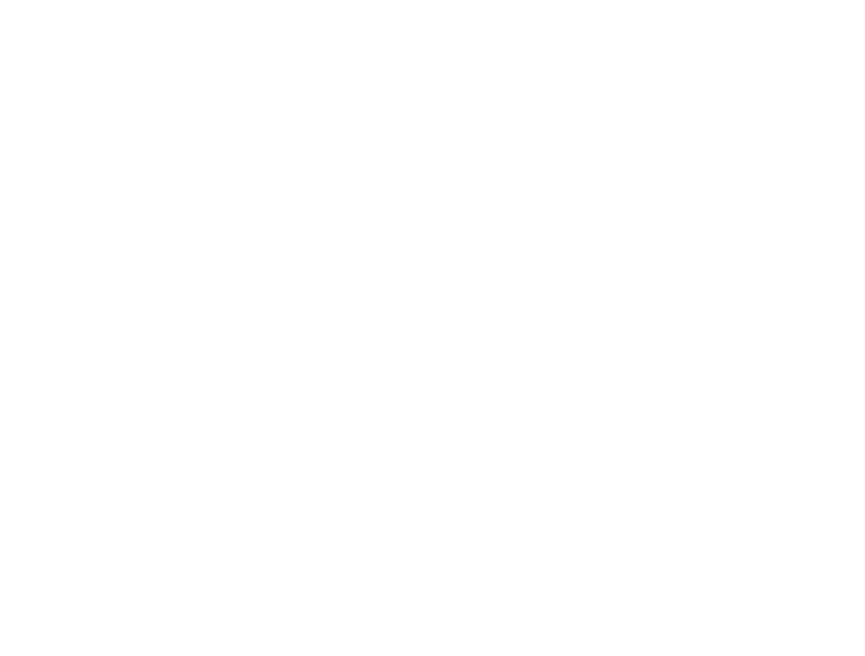
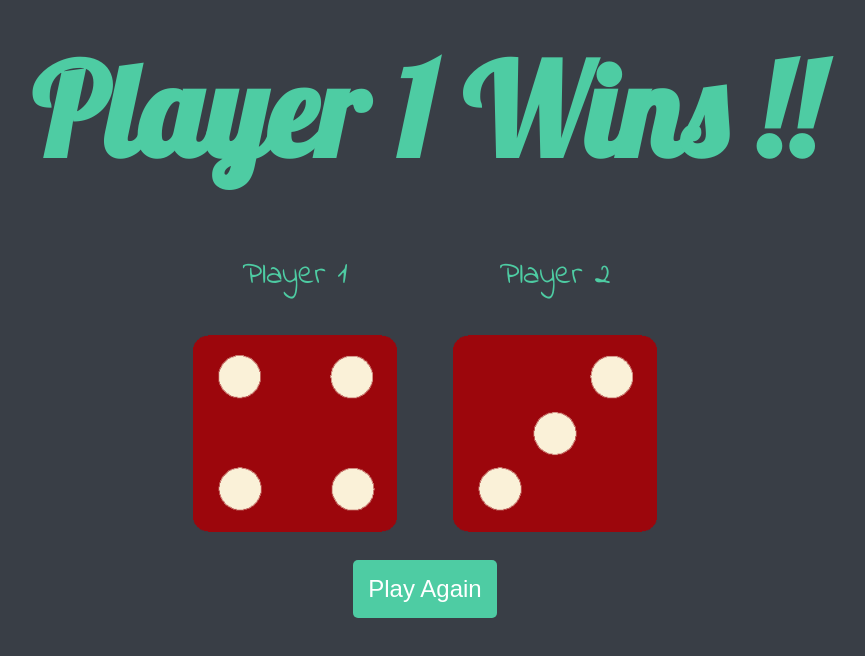
Before and after one commit to antongfgwd2/gfgwd2, a plain HTML site: page Day-9/1-dice-game/index.html in a window 1280 px wide. Shown: the whole page, without its empty margins (215-1080 px from the left). Drawn offline with Linux system fonts and the light colour scheme.

Commit message:
Day 9 done

```diff
--- a/Day-9/1-dice-game/index.html
+++ b/Day-9/1-dice-game/index.html
@@ -5,6 +5,22 @@
     <meta http-equiv="X-UA-Compatible" content="IE=edge" />
     <meta name="viewport" content="width=device-width, initial-scale=1.0" />
     <title>Document</title>
+    <link rel="stylesheet" href="style.css" />
   </head>
-  <body></body>
+  <body>
+    <div class="container">
+      <h1>Refresh Me</h1>
+      <div class="dice">
+        <p>Player 1</p>
+        <img src="images/dice1.png" alt="diceimg" class="img1" />
+      </div>
+      <div class="dice">
+        <p>Player 2</p>
+        <img src="images/dice1.png" alt="diceimg" class="img2" />
+      </div>
+    </div>
+
+    <button>Play Again</button>
+    <script src="script.js"></script>
+  </body>
 </html>
--- a/Day-9/1-dice-game/script.js
+++ b/Day-9/1-dice-game/script.js
@@ -0,0 +1,35 @@
+function startGame() {
+  let randomNumber1 = Math.random();
+  randomNumber1 = Math.floor(randomNumber1 * 6) + 1;
+
+  let randomSource1 = `images/dice${randomNumber1}.png`;
+
+  document.querySelector(".img1").setAttribute("src", randomSource1);
+
+  let randomNumber2 = Math.random();
+  randomNumber2 = Math.floor(randomNumber2 * 6) + 1;
+
+  let randomSource2 = `images/dice${randomNumber2}.png`;
+
+  document.querySelector(".img2").setAttribute("src", randomSource2);
+
+  let h1 = document.querySelector("h1");
+
+  if (randomNumber1 > randomNumber2) {
+    h1.innerText = "Player 1 Wins !!";
+  } else if (randomNumber2 > randomNumber1) {
+    h1.innerText = "Player 2 Wins !!";
+  } else {
+    h1.innerText = "!! It's a tie !!";
+  }
+}
+
+startGame();
+
+// event listener
+
+const btn = document.querySelector("button");
+
+btn.addEventListener("click", () => {
+  startGame();
+});
--- a/Day-9/1-dice-game/style.css
+++ b/Day-9/1-dice-game/style.css
@@ -0,0 +1,45 @@
+@import url("https://fonts.googleapis.com/css2?family=Indie+Flower&family=Lobster&display=swap");
+
+body {
+  background-color: #393e46;
+}
+
+.container {
+  margin: auto;
+  width: 70%;
+  text-align: center;
+}
+
+.dice {
+  display: inline-block;
+  text-align: center;
+}
+
+h1 {
+  margin: 30px;
+  font-family: "Lobster", cursive;
+  color: #4ecca3;
+  font-size: 128px;
+}
+
+p {
+  font-size: 32px;
+  color: #4ecca3;
+  font-family: "Indie Flower", cursive;
+}
+
+img {
+  width: 80%;
+}
+
+button {
+  display: block;
+  margin: 20px auto;
+  font-size: 24px;
+  border: none;
+  background: #4ecca3;
+  color: white;
+  border-radius: 5px;
+  padding: 15px;
+  cursor: pointer;
+}
```
Also changed, not shown: Day-9/1-dice-game/images/dice1.png (added), Day-9/1-dice-game/images/dice2.png (added), Day-9/1-dice-game/images/dice3.png (added), Day-9/1-dice-game/images/dice4.png (added), Day-9/1-dice-game/images/dice5.png (added), Day-9/1-dice-game/images/dice6.png (added).
